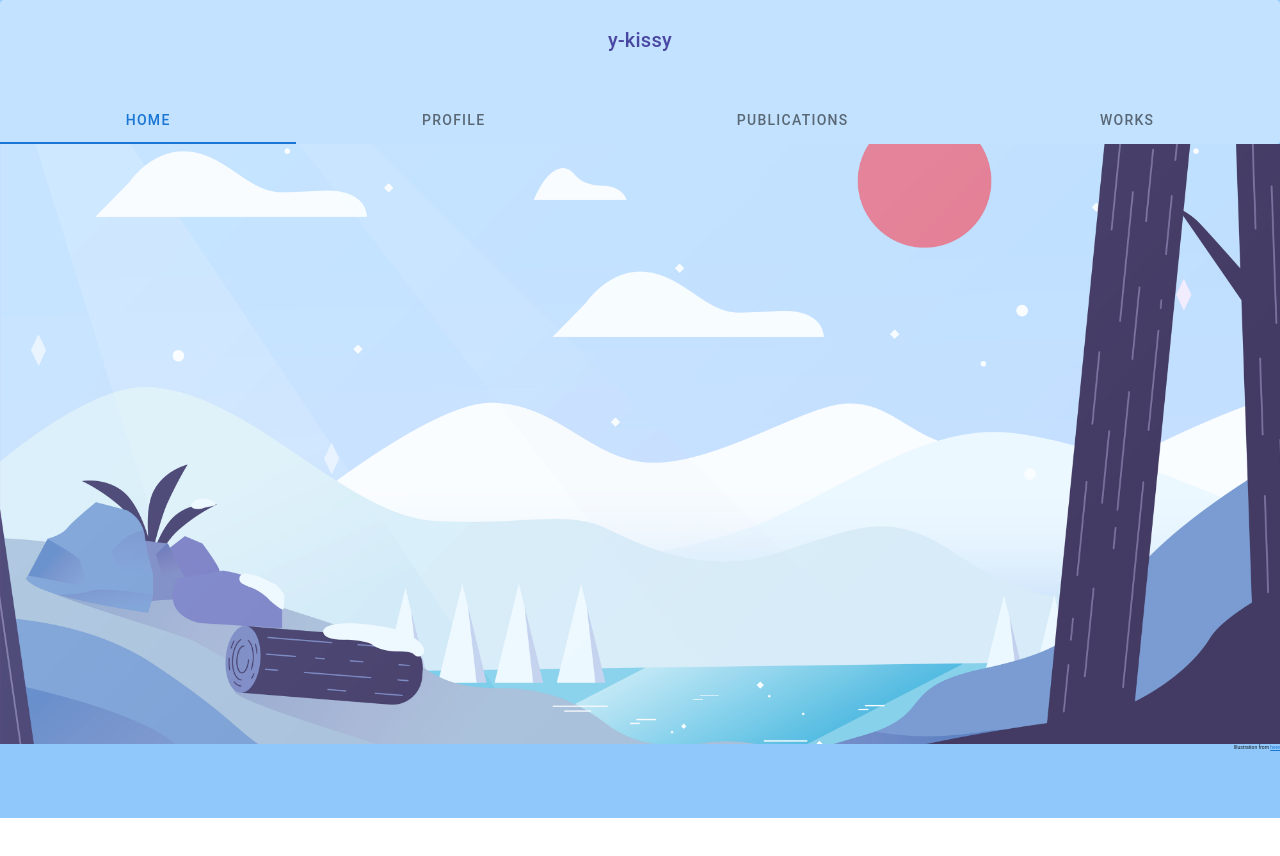
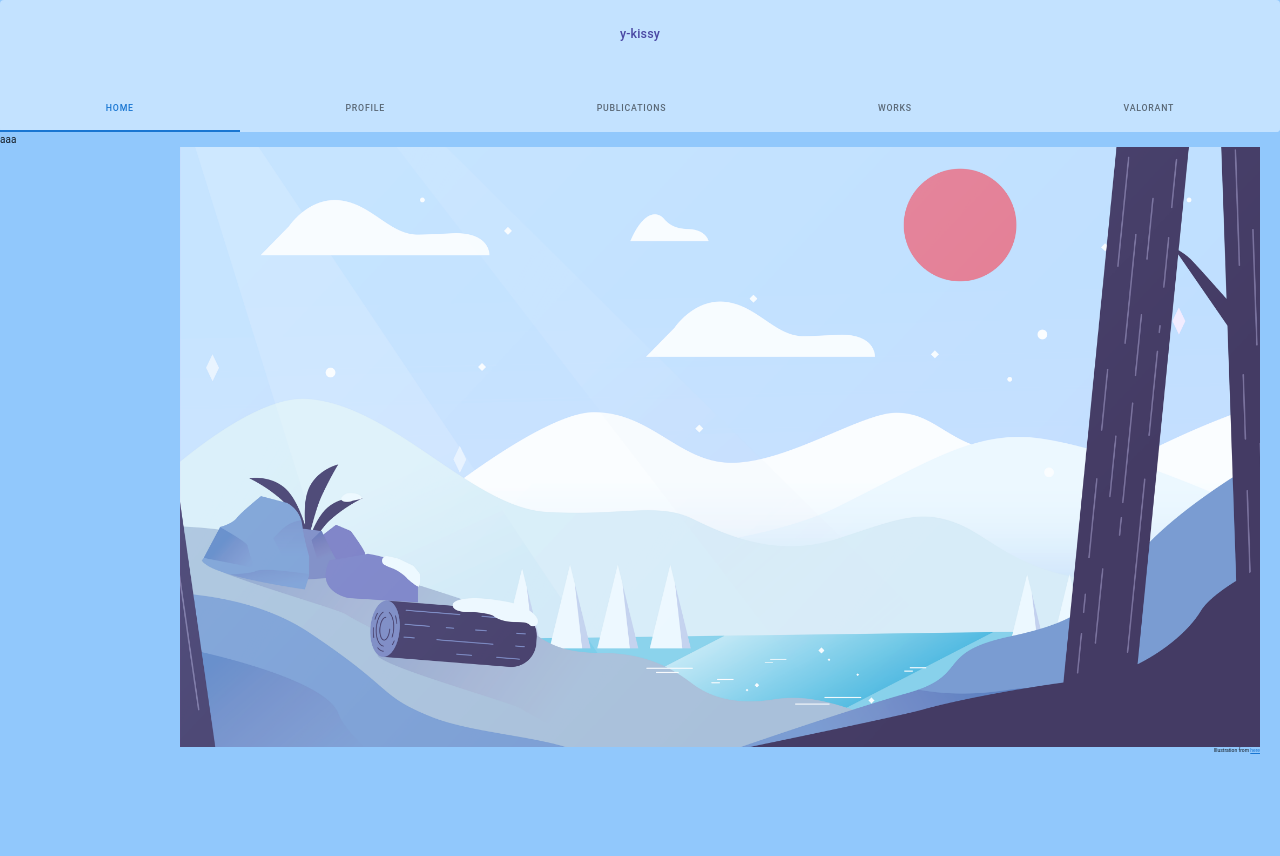
Before and after one commit to bigface0202/MyPortfolio_vuejs, a Vue app: page /home in a window 1280 px wide. Shown: the top 856 px of the page. Before the commit the page ends 818 px from the top, so only its background shows below. Built offline with nearby package versions, Linux system fonts and the light colour scheme.

Commit message:
サイドバーの追加

```diff
--- a/src/App.vue
+++ b/src/App.vue
@@ -1,35 +1,47 @@
 <template>
-<v-app id="app" class="main">
-  <the-navigation />
-  <v-main>
-  <router-view />
-  </v-main>
+<v-app id="app" class="portfolio">
+  <original-header class="portfolio__header" />
+  <original-sidebar class="portfolio__sidebar"/>
+  <div class="portfolio__wrapper">
+    <router-view />
+  </div>
 </v-app>
 </template>
 
 <script>
-import TheNavigation from "@/components/nav/TheNavigation.vue";
+import OriginalHeader from '@/components/common/header/header.vue';
+import OriginalSidebar from '@/components/common/sidebar.vue';
 
 export default {
   components: {
-    TheNavigation,
+    OriginalHeader,
+    OriginalSidebar
   },
 };
 </script>
 
-<style>
-.main{
-  background-color: #91c8fc !important;
-}
-* {
-  box-sizing: border-box;
+<style lang="scss">
+html {
+  font-family: sans-serif;
+  font-size: 10px !important;
 }
 
-html {
-  font-family: sans-serif;
-}
+.portfolio{
+  background-color: #91c8fc !important;
+  &__sidebar{
+    float: left;
+    width: 10vh
+  }
+  &__wrapper{
+     /* display: flex; 要素を横並びにする */
+  flex-direction: column; /* 要素の並び順の主軸を指定 上 => 下 */
+  min-height: 100vh; /* 要素の高さの最小値を指定 vhはviewport(表示領域) heightの略 */
 
-body {
-  margin: 0;
+  /* サイドバーのwidth分だけ範囲を削除 */
+  width: calc(100% - 200px);
+
+  /* サイドバーで隠れるので右に寄せる */
+  margin: 0 0 0 180px;
+  }
 }
 </style>
--- /dev/null
+++ b/src/components/common/header/constants.js
@@ -0,0 +1,24 @@
+export default {
+    navItems: [
+        {
+            name: 'HOME',
+            url: '/home'
+        },
+        {
+            name: 'PROFILE',
+            url: '/profile'
+        },
+        {
+            name: 'PUBLICATIONS',
+            url: '/publications'
+        },
+        {
+            name: 'WORKS',
+            url: '/works'
+        },
+        {
+            name: 'VALORANT',
+            url: '/valorant'
+        }
+    ]
+}
--- /dev/null
+++ b/src/components/common/header/header.vue
@@ -0,0 +1,56 @@
+<template>
+  <header class="header">
+    <v-card class="header__card" flat>
+       <v-card-title class="text-center justify-center py-6">
+        <p class="header__title__text">
+          y-kissy
+        </p>
+      </v-card-title>
+      <v-tabs right background-color="transparent" class="header__nav" grow>
+        <v-tab
+          v-for="(navItem, index) in navItems"
+          :key="index"
+          :to="navItem.url"
+        >
+          {{ navItem.name }}
+        </v-tab>
+      </v-tabs>
+    </v-card>
+  </header>
+</template>
+
+<script>
+import constants from "./constants.js";
+
+export default {
+  data() {
+    return {
+      drawer: false,
+      navItems: constants.navItems,
+    };
+  },
+};
+</script>
+
+<style lang="scss" scoped>
+.header{
+  font-size: 2rem;
+  &__card {
+    background-color: #C3E2FF !important;
+  }
+  &__title {
+    text-align: center;
+    background-color: #C3E2FF !important;
+    &__text {
+      color: #4a47a3 !important;
+    }
+  }
+  &__nav {
+    background-color: #C3E2FF !important;
+    &__text{
+      color: #4a47a3 !important;
+
+    }
+  }
+}
+</style>
--- /dev/null
+++ b/src/components/common/sidebar.vue
@@ -0,0 +1,5 @@
+<template>
+  <div class="sidebar">
+    aaa
+  </div>
+</template>
--- a/src/components/nav/TheNavigation.vue
+++ /dev/null
@@ -1,54 +0,0 @@
-<template>
-  <header class="header">
-    <v-card class="header__card" flat>
-       <v-card-title class="text-center justify-center py-6">
-        <p class="header__title__text">
-          y-kissy
-        </p>
-      </v-card-title>
-      <v-tabs right background-color="transparent" class="header__nav" grow>
-        <v-tab
-          v-for="(navItem, index) in navItems"
-          :key="index"
-          :to="navItem.url"
-        >
-          {{ navItem.name }}
-        </v-tab>
-      </v-tabs>
-    </v-card>
-  </header>
-</template>
-
-<script>
-import constants from "./constants.js";
-
-export default {
-  data() {
-    return {
-      drawer: false,
-      navItems: constants.navItems,
-    };
-  },
-};
-</script>
-
-<style lang="scss" scoped>
-.header{
-  &__card {
-    background-color: #C3E2FF !important;
-  }
-  &__title {
-    text-align: center;
-    background-color: #C3E2FF !important;
-    &__text {
-      color: #4a47a3 !important;
-    }
-  }
-  &__nav {
-    background-color: #C3E2FF !important;
-    &__text{
-      color: #4a47a3 !important;
-    }
-  }
-}
-</style>
--- a/src/components/nav/constants.js
+++ /dev/null
@@ -1,20 +0,0 @@
-export default {
-    navItems: [
-        {
-            name: 'HOME',
-            url: '/home'
-        },
-        {
-            name: 'PROFILE',
-            url: '/profile'
-        },
-        {
-            name: 'PUBLICATIONS',
-            url: '/publications'
-        },
-        {
-            name: 'WORKS',
-            url: '/works'
-        },
-    ]
-}
--- a/src/router.js
+++ b/src/router.js
@@ -43,6 +43,11 @@ const router = new Router({
             name: 'works',
             path: '/works',
             component: require('@/views/MyWorks.vue').default
+        },
+        {
+            name: 'valorant',
+            path: '/valorant',
+            component: require('@/views/Valorant.vue').default
         }
     ]
 })
```
Also changed, not shown: src/views/Valorant.vue (added).
